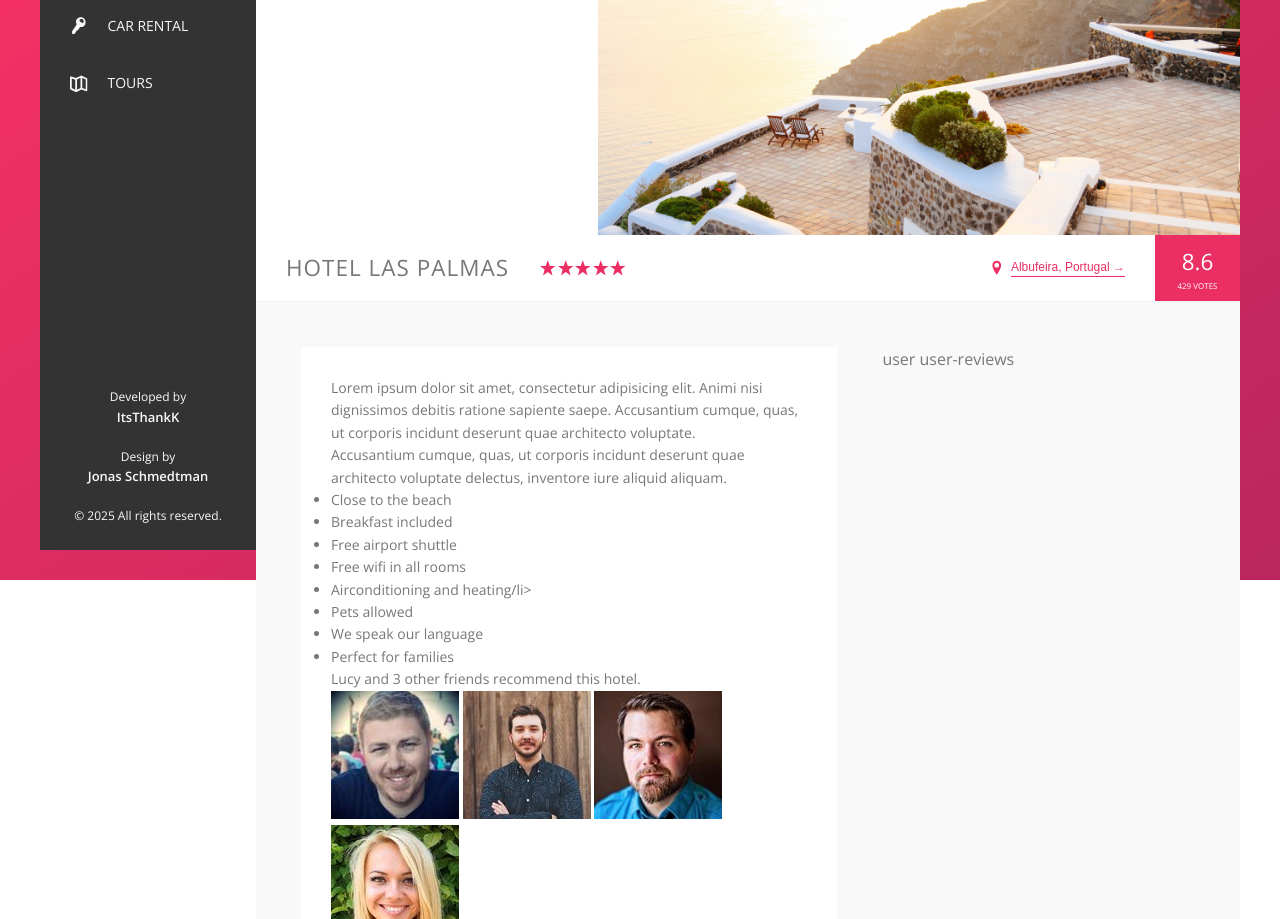
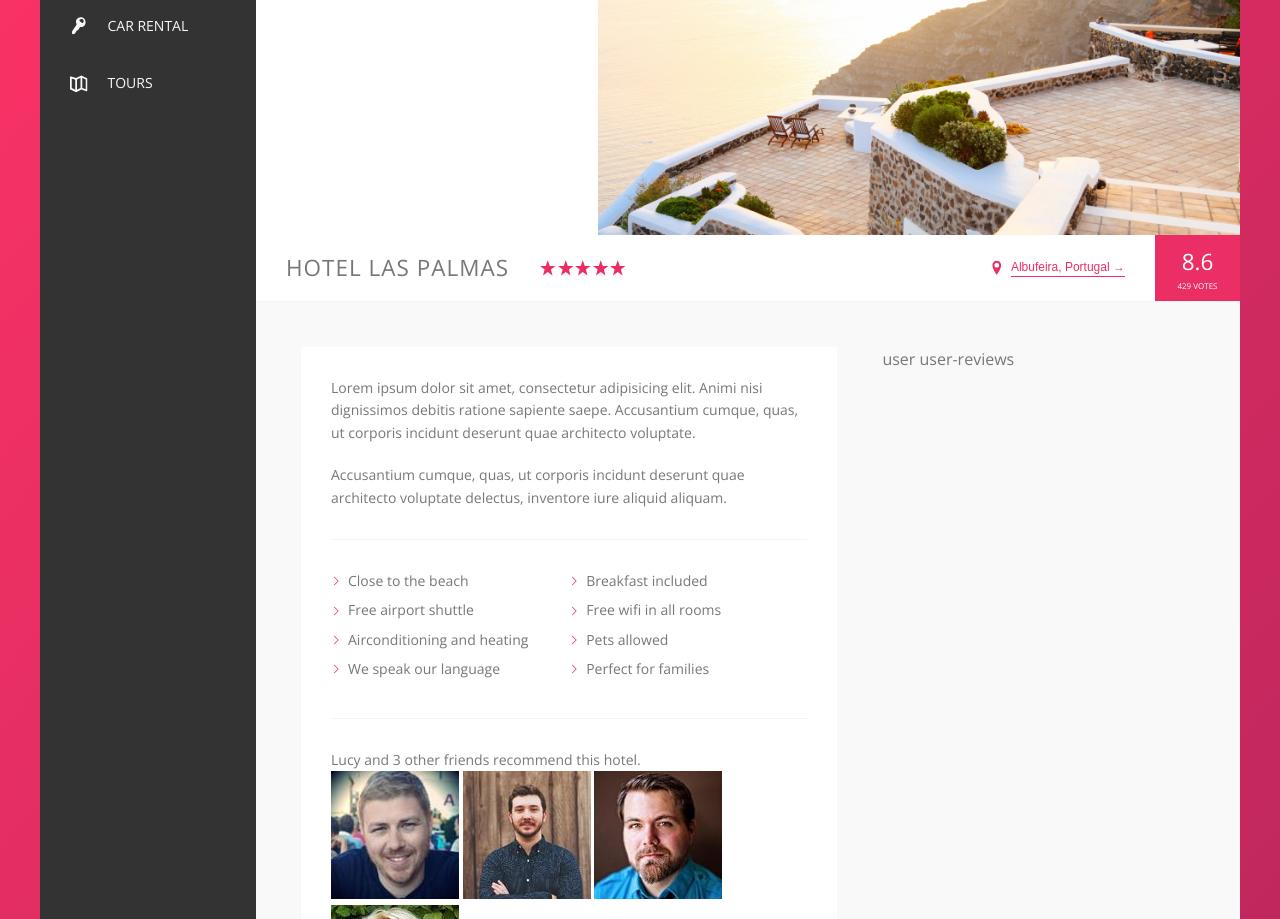
Before and after one commit to ItsThankK/trillo_project, a website: page index.html in a window 1280 px wide. Shown: the part 300-1219 px from the top of the page. Drawn offline with nearby package versions, Linux system fonts and the light colour scheme.

Commit message:
finish list

```diff
--- a/index.html
+++ b/index.html
@@ -172,7 +172,7 @@
                 <li class="list__item">Breakfast included</li>
                 <li class="list__item">Free airport shuttle</li>
                 <li class="list__item">Free wifi in all rooms</li>
-                <li class="list__item">Airconditioning and heating/li>
+                <li class="list__item">Airconditioning and heating</li>
                 <li class="list__item">Pets allowed</li>
                 <li class="list__item">We speak our language</li>
                 <li class="list__item">Perfect for families</li>
--- a/sass/_components.scss
+++ b/sass/_components.scss
@@ -290,3 +290,39 @@
     box-shadow: none;
   }
 }
+
+.paragraph:not(:last-of-type) {
+  margin-bottom: 2rem;
+}
+
+.list {
+  list-style: none;
+  margin: 3rem 0;
+  padding: 3rem 0;
+  border-top: var(--line);
+  border-bottom: var(--line);
+  display: flex;
+  flex-wrap: wrap;
+
+  &__item {
+    flex: 0 0 50%;
+    margin-bottom: .7rem;
+    display: flex;
+    align-items: center;
+  }
+
+  &__item::before {
+    content: "";
+    display: inline-block;
+    width: 1rem;
+    height: 1rem;
+    margin-right: .7rem;
+
+    // background-image: url(../img/SVG/chevron-thin-right.svg);
+    // background-size: cover;
+
+    background-color: var(--color-primary);
+    mask-image: url(../img/SVG/chevron-thin-right.svg);
+    mask-size: cover;
+  }
+}
--- a/sass/_layout.scss
+++ b/sass/_layout.scss
@@ -19,9 +19,6 @@
 
 .content {
   display: flex;
-  //blue
-  height: 70rem;
-
 }
 
 .sidebar {
```
Also changed, not shown: css/style.css, 1 other file.
